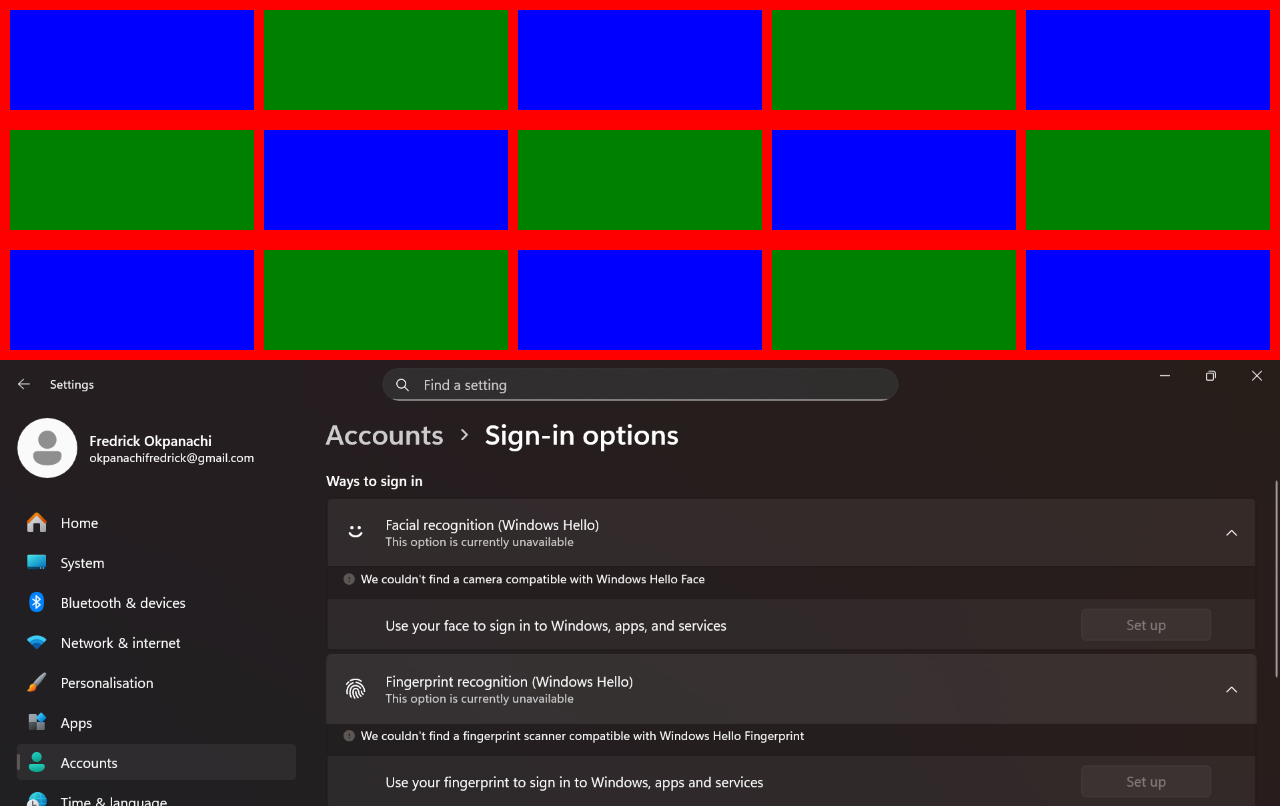
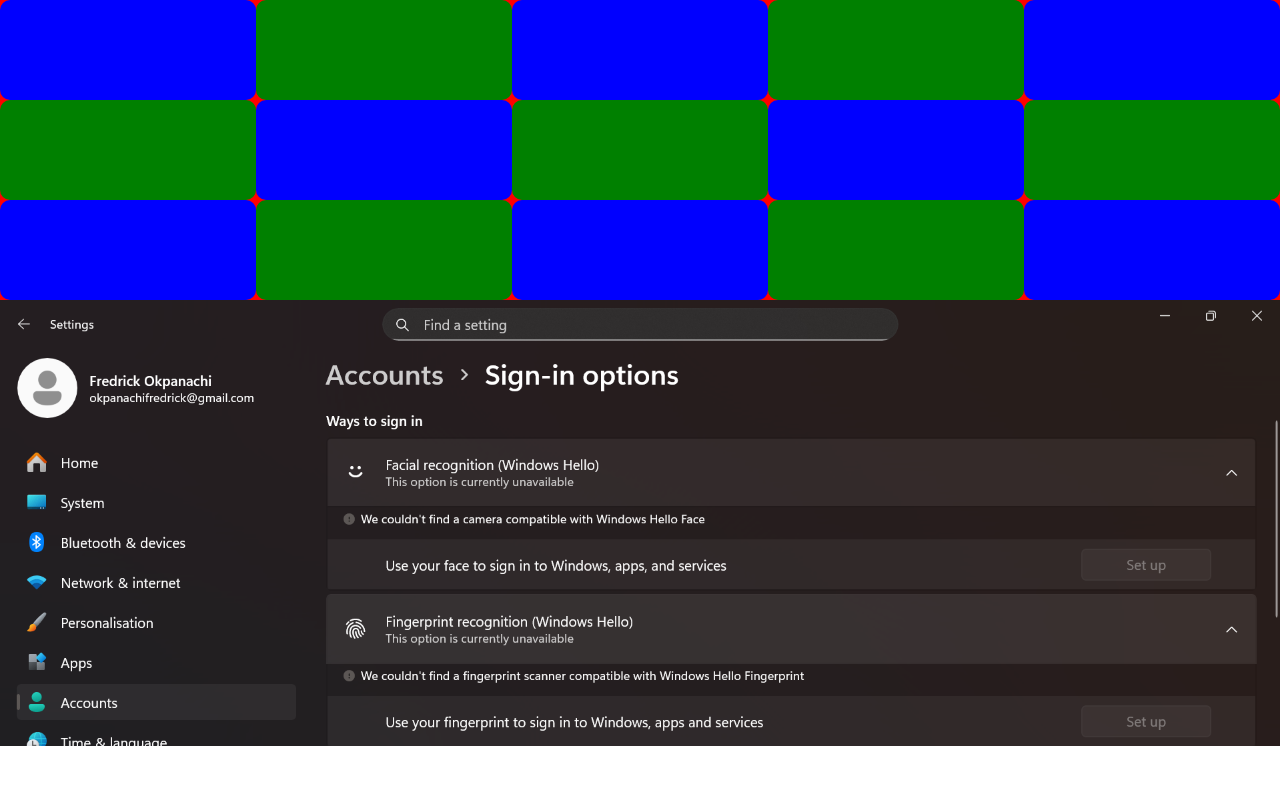
Before and after one commit to freddycodez/myfirstwebsite, a plain HTML site: page index.html in a window 1280 px wide. Drawn offline with Linux system fonts and the light colour scheme.

Commit message:
refactor: adjust layout properties for container and box elements

```diff
--- a/style.css
+++ b/style.css
@@ -9,16 +9,16 @@
     display: flex;
     justify-content: space-between;
     align-items: center;
-    gap: 10px;
-    padding: 10px;
 }
 
 .box{
+    border-radius: 10px;
     width: 100%;
     height: 100px;
     background-color: blue;
 }
 .box1{
+    border-radius: 10px;
     width: 100%;
     height: 100px;
     background-color: green;
```
